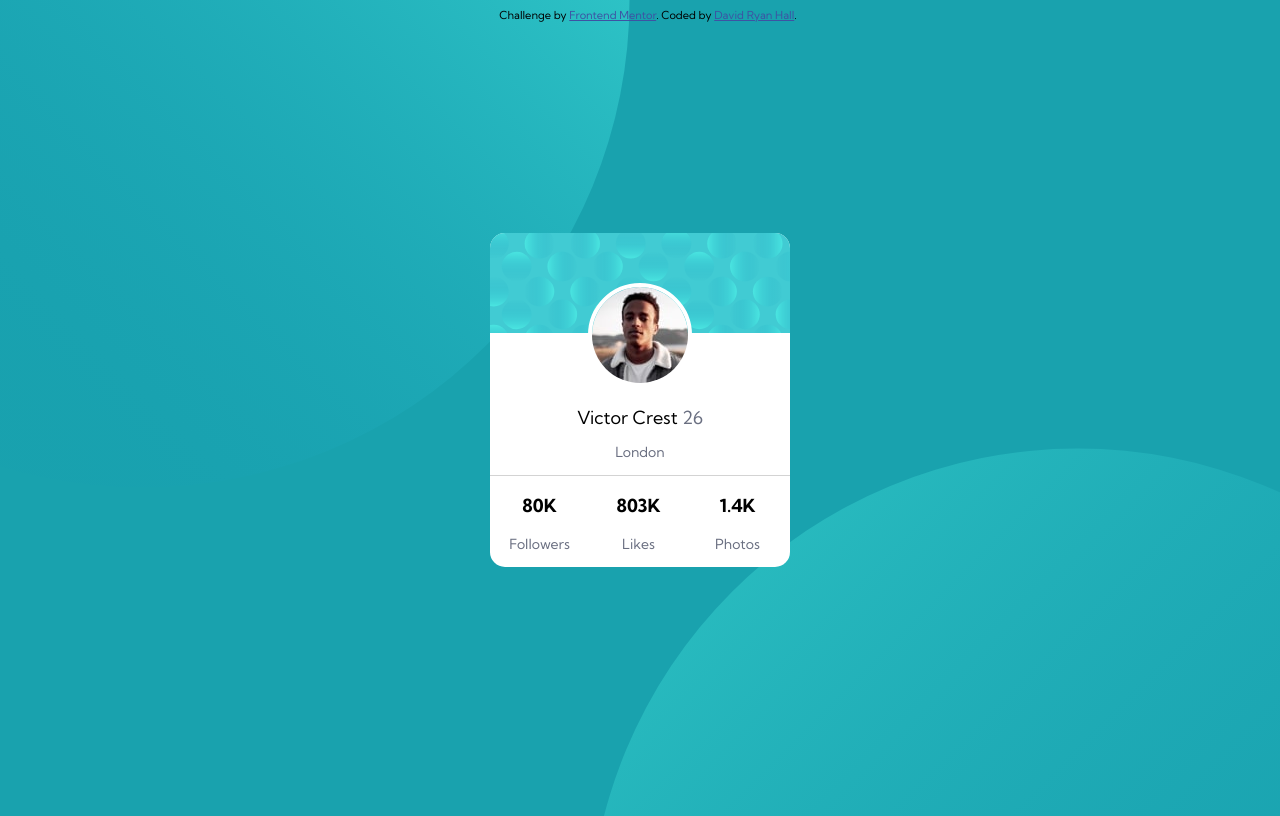
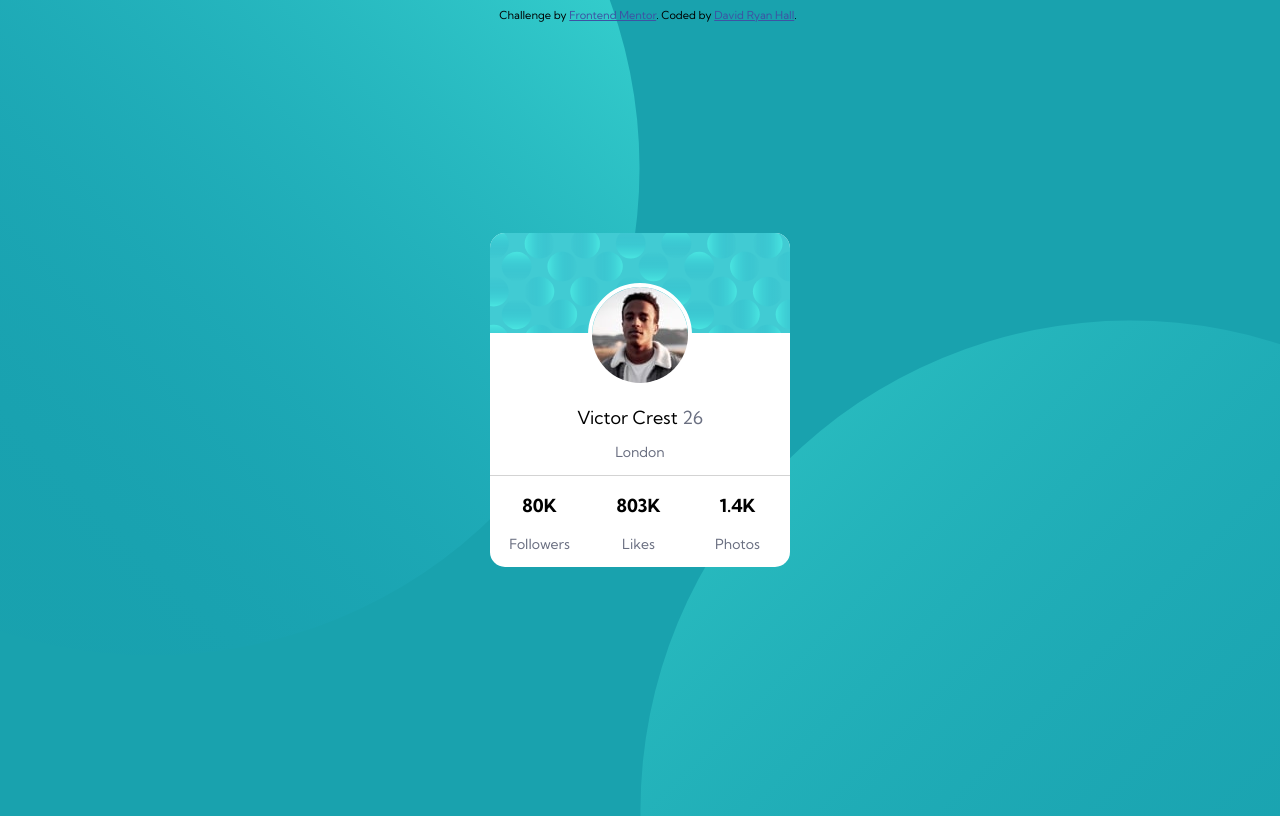
Before and after one commit to davidrhallartificialeducation/profile-card-component-main, a plain HTML site: page index.html in a window 1280 px wide. Drawn offline with Linux system fonts and the light colour scheme.

Commit message:
Background update

```diff
--- a/style.css
+++ b/style.css
@@ -7,8 +7,8 @@
 body {
     align-items: center;
     background-color:hsl(185, 75%, 39%);
-    background-image: url('/images/bg-pattern-top.svg'), url('/images/bg-pattern-bottom.svg');
-    background-position: right calc(47vw + 16%) bottom calc(65vh - 15vw), left calc(40vw + 25%) top calc(72vh - 10vw);
+    background-image: url('images/bg-pattern-top.svg'), url('images/bg-pattern-bottom.svg');
+    background-position: right 50vw bottom 20vh,left 50vw  top 40vh;
     background-repeat: no-repeat;
     font-family: 'Kumbh Sans', sans-serif;
     font-size: 18px;
```
